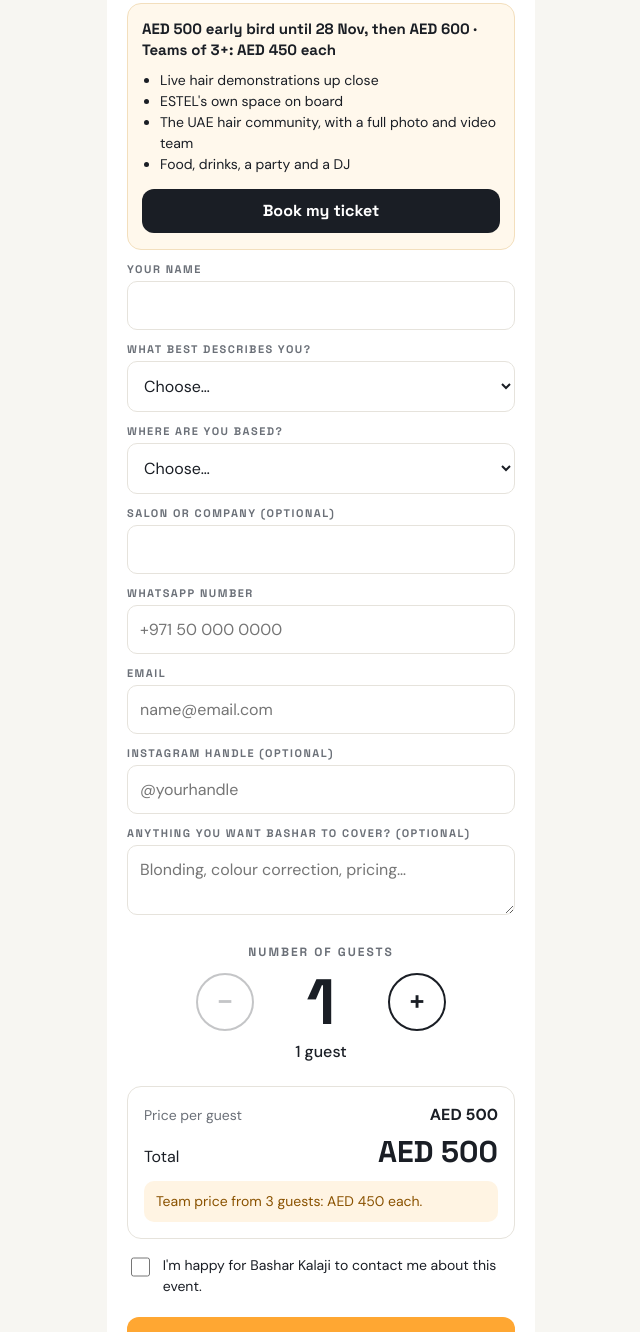
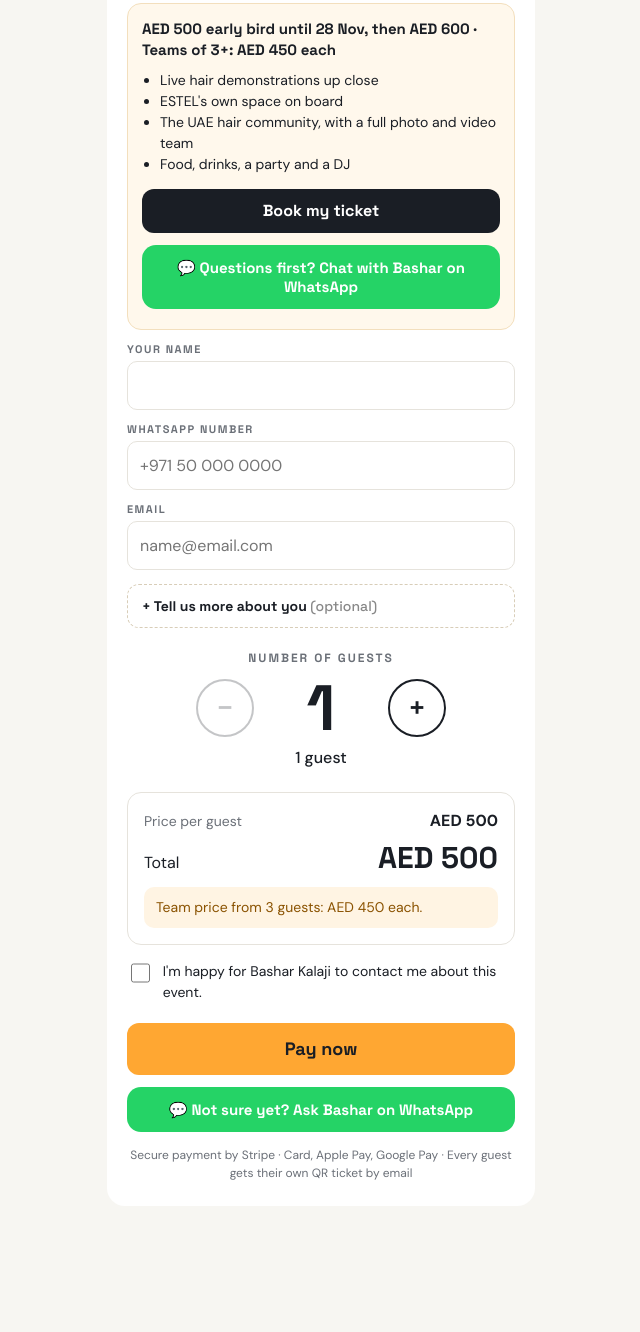
Before and after one commit to basharkalajyprv-lab/checkin, a plain HTML site: page join.html in a window 1280 px wide. Shown: the part 432-1764 px from the top of the page, without its empty margins (319-959 px from the left). After the commit the page ends 1678 px from the top, so only its background shows below. Drawn offline with Linux system fonts and the light colour scheme; no server answers.

Commit message:
Join: short form + WhatsApp buttons

```diff
--- a/join.html
+++ b/join.html
@@ -63,6 +63,8 @@
   .value .vp{font:700 15px/1.4 'Space Grotesk',Arial,sans-serif;color:var(--ink)}
   .value ul{margin:10px 0 0;padding-left:18px;font-size:14px;line-height:1.5}
   .cta{display:block;width:100%;margin-top:14px;padding:14px;border:0;border-radius:12px;background:var(--ink);color:#fff;font:700 16px/1 'Space Grotesk',Arial,sans-serif;cursor:pointer}
+.more{margin:14px 0 4px;border:1px dashed #d8cdb8;border-radius:12px;padding:12px 14px}.more summary{cursor:pointer;font:700 14px 'Space Grotesk',Arial,sans-serif;list-style:none}.more summary span{font-weight:400;color:#888}.more[open] summary{margin-bottom:12px}
+.wa{display:block;text-align:center;margin:12px 0 4px;padding:13px;border-radius:14px;background:#25D366;color:#fff;font:700 15px 'Space Grotesk',Arial,sans-serif;text-decoration:none}
 </style>
 <!-- Meta Pixel. No personal data is sent; Advanced Matching stays off. -->
 <script>
@@ -102,16 +104,21 @@ fbq('track','PageView');
           <li>Food, drinks, a party and a DJ</li>
         </ul>
         <button type="button" class="cta" id="cta">Book my ticket</button>
+        <a class="wa" href="https://wa.me/971509247690?text=Hi%20Bashar%2C%20I%20have%20a%20question%20about%20Beauty%20Party%20on%20a%20Yacht" target="_blank" rel="noopener" onclick="try{fbq('track','Contact')}catch(e){}">💬 Questions first? Chat with Bashar on WhatsApp</a>
       </div>
 
       <div class="f"><label for="name">YOUR NAME</label><input id="name" autocomplete="name"></div>
+      <div class="f"><label for="phone">WHATSAPP NUMBER</label><input id="phone" type="tel" autocomplete="tel" placeholder="+971 50 000 0000"></div>
+      <div class="f"><label for="email">EMAIL</label><input id="email" type="email" autocomplete="email" placeholder="name@email.com"></div>
+
+
+      <details class="more"><summary>+ Tell us more about you <span>(optional)</span></summary>
       <div class="f"><label for="role">WHAT BEST DESCRIBES YOU?</label><select id="role"><option value="">Choose…</option></select></div>
       <div class="f"><label for="based">WHERE ARE YOU BASED?</label><select id="based"><option value="">Choose…</option></select></div>
       <div class="f"><label for="salon">SALON OR COMPANY (OPTIONAL)</label><input id="salon" autocomplete="organization"></div>
-      <div class="f"><label for="phone">WHATSAPP NUMBER</label><input id="phone" type="tel" autocomplete="tel" placeholder="+971 50 000 0000"></div>
-      <div class="f"><label for="email">EMAIL</label><input id="email" type="email" autocomplete="email" placeholder="name@email.com"></div>
       <div class="f"><label for="ig">INSTAGRAM HANDLE (OPTIONAL)</label><input id="ig" autocapitalize="off" placeholder="@yourhandle"></div>
       <div class="f"><label for="topics">ANYTHING YOU WANT BASHAR TO COVER? (OPTIONAL)</label><textarea id="topics" placeholder="Blonding, colour correction, pricing…"></textarea></div>
+      </details>
 
       <div class="label">NUMBER OF GUESTS</div>
       <div class="qty">
@@ -130,6 +137,7 @@ fbq('track','PageView');
       <label class="chk"><input type="checkbox" id="consent"><span>I'm happy for Bashar Kalaji to contact me about this event.</span></label>
       <div id="formerr" class="err hidden"></div>
       <button class="pay" id="pay">Pay now</button>
+      <a class="wa" href="https://wa.me/971509247690?text=Hi%20Bashar%2C%20I%20have%20a%20question%20about%20Beauty%20Party%20on%20a%20Yacht" target="_blank" rel="noopener" onclick="try{fbq('track','Contact')}catch(e){}">💬 Not sure yet? Ask Bashar on WhatsApp</a>
       <div class="small">Secure payment by Stripe · Card, Apple Pay, Google Pay · Every guest gets their own QR ticket by email</div>
     </div>
 
@@ -229,8 +237,6 @@ fbq('track','PageView');
   $('pay').onclick = function(){
     var v = function(id){ return $(id).value.trim(); };
     if (!v('name')) return err('Please enter your name.');
-    if (!v('role')) return err('Please choose what best describes you.');
-    if (!v('based')) return err('Please choose where you are based.');
     if (v('phone').replace(/\D/g,'').length < 8) return err('Please enter your WhatsApp number.');
     if (!/^[^@\s]+@[^@\s]+\.[^@\s]+$/.test(v('email'))) return err('Please enter a valid email.');
     if (!$('consent').checked) return err('Please tick the box to be contacted about the event.');
```
